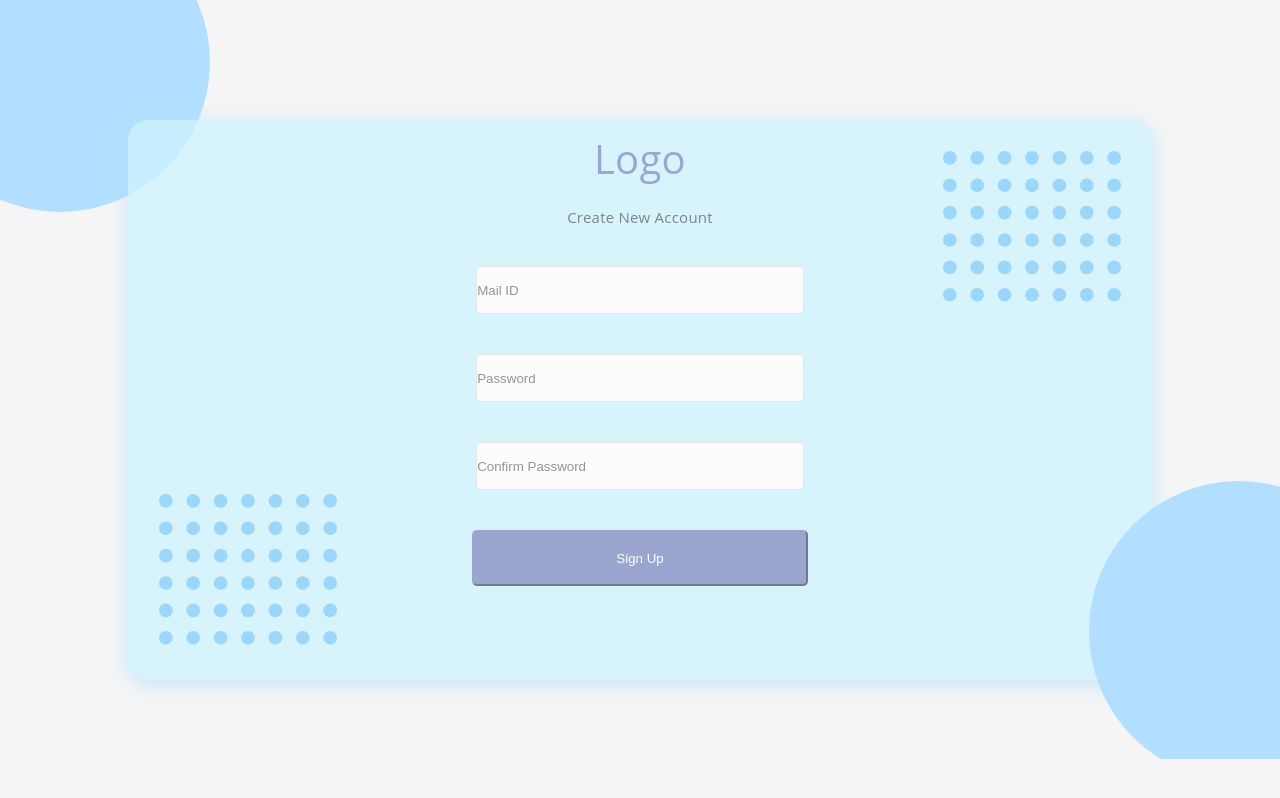
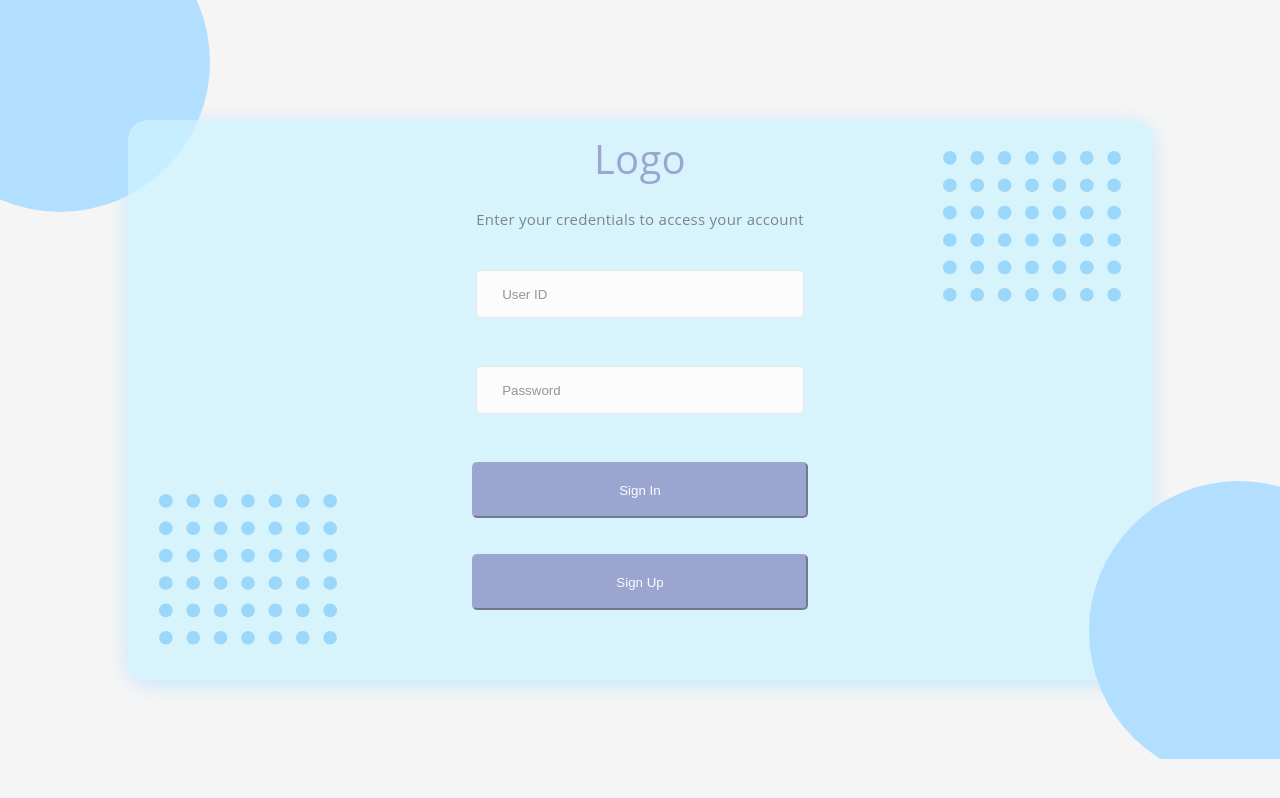
Before and after one commit to chinmoy-7/contact-manager-fullstack, a React (Create React App) app in the folder Frontend/: page / in a window 1280 px wide. Built offline with nearby package versions, Linux system fonts and the light colour scheme.

Commit message:
modified sign in and sign up page UI

```diff
--- a/Frontend/src/App.js
+++ b/Frontend/src/App.js
@@ -1,20 +1,29 @@
-import Export from "./components/Export";
-import TotalContact from "./pages/TotalContacts";
+import styled from "styled-components";
 import Signin from './pages/signInPage/signin';
 import Signup from "./pages/signUpPage/signup";
-import Sidebar from "./components/Sidebar";
-import Navbar from "./components/NavBar";
-import styled from "styled-components";
+
+import TotalContact from "./pages/TotalContacts";
+import { BrowserRouter,Routes,Route } from "react-router-dom";
+
 function App() {
   return (
-    <>
-      <Signup/>
-      {/* <Signin/> */}
-      {/* <Sidebar/>
-      <Navbar/>
-      <TotalContact/> */}
-    </>
+    <Container>
+      <BrowserRouter>
+      <Routes>
+        <Route exact path="/" element={<Signin/>}/>
+        <Route path="/signup" element={<Signup/>}/>
+        <Route path="/TotalContacts" element={<TotalContact/>}/>
+      </Routes>
+      </BrowserRouter>
+
+    </Container>
   );
 }
 
 export default App;
+const Container=styled.div`
+`
+
+{/*<Sidebar/>
+      <Navbar/>
+      <TotalContact/> */}
--- a/Frontend/src/pages/signInPage/signin.css
+++ b/Frontend/src/pages/signInPage/signin.css
@@ -1,4 +1,7 @@
 
+Form{
+    margin-top: 40px;
+  }
      .outer-container{
     width: 100%;
     height: 100vh;
@@ -81,6 +84,7 @@
   /* identical to box height, or 45% */
       letter-spacing: 0.25px;
       color: #7D8CC4;
+      margin-top: 30px;
   }
 
   .signin-message-container{
@@ -95,11 +99,13 @@
       letter-spacing: 0.25px;
       color: #000000;
       opacity: 0.6;
+      margin-top: 40px;
   }
 
   .signin-idbox{
       width: 100%;
       height: 10vh;
+
       display: grid;
       margin-top: 2vh;
   }
@@ -111,6 +117,7 @@
       margin-right: auto;
       border: 1px solid #E2E2E2;
       border-radius: 5px;
+      padding-left: 25px;
   }
 
   #login_password{
@@ -120,6 +127,7 @@
       margin-right: auto;
       border: 1px solid #E2E2E2;
       border-radius: 5px;
+      padding-left: 25px
   }
 
 
--- a/Frontend/src/pages/signInPage/signin.jsx
+++ b/Frontend/src/pages/signInPage/signin.jsx
@@ -73,7 +73,7 @@ const Signin = () => {
                   name="password"
                   value={password}
                   onChange={(e) => setPassword(e.target.value)}
-                  placeholder="password"
+                  placeholder="Password"
                   required
                 />
               </div>
--- a/Frontend/src/pages/signUpPage/signup.css
+++ b/Frontend/src/pages/signUpPage/signup.css
@@ -115,6 +115,7 @@ Form{
   margin-right: auto;
   border: 1px solid #E2E2E2;
   border-radius: 5px;
+  padding-left: 25px
 }
 
 #signup_password{
@@ -124,6 +125,7 @@ Form{
   margin-right: auto;
   border: 1px solid #E2E2E2;
   border-radius: 5px;
+  padding-left: 25px
 }
 
 
```
